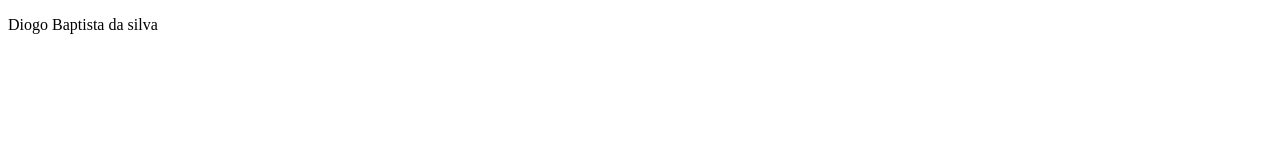
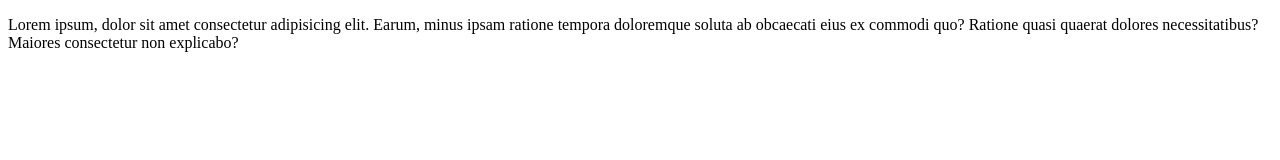
Before and after one commit to dbaptistaguitar/Diogo, a plain HTML site: page index.html in a window 1280 px wide. Drawn offline with Linux system fonts and the light colour scheme.

Commit message:
Primeiro commit Fran

```diff
--- a/index.html
+++ b/index.html
@@ -9,7 +9,7 @@
 <body>
     <p>
 
-        Diogo Baptista da silva
+        Lorem ipsum, dolor sit amet consectetur adipisicing elit. Earum, minus ipsam ratione tempora doloremque soluta ab obcaecati eius ex commodi quo? Ratione quasi quaerat dolores necessitatibus? Maiores consectetur non explicabo?
     </p>
 </body>
 </html>
```
